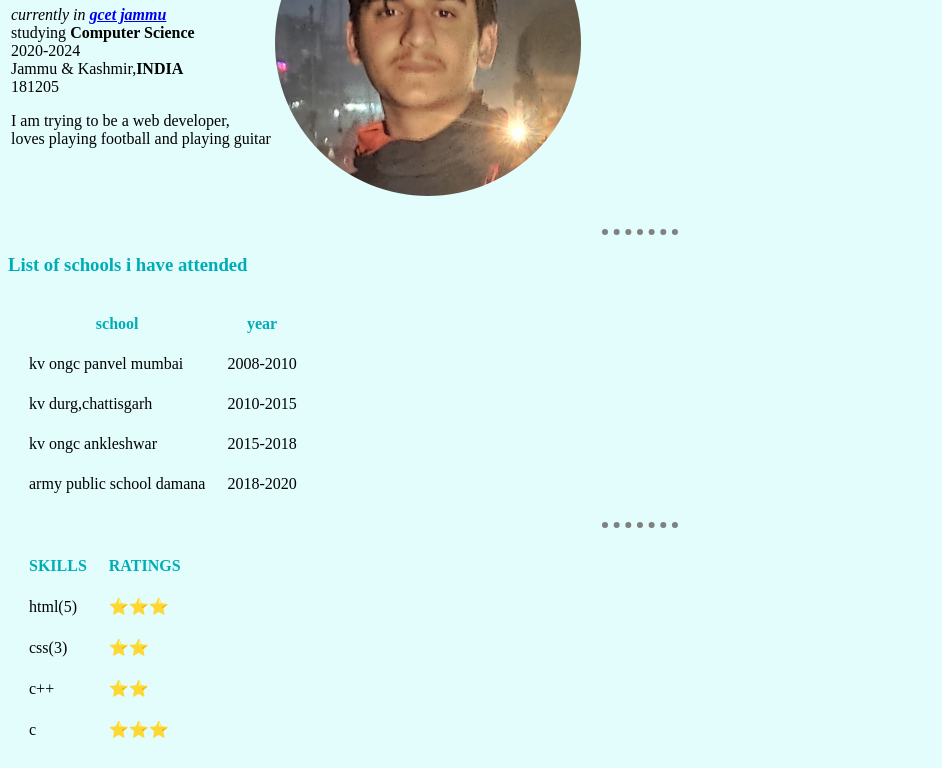
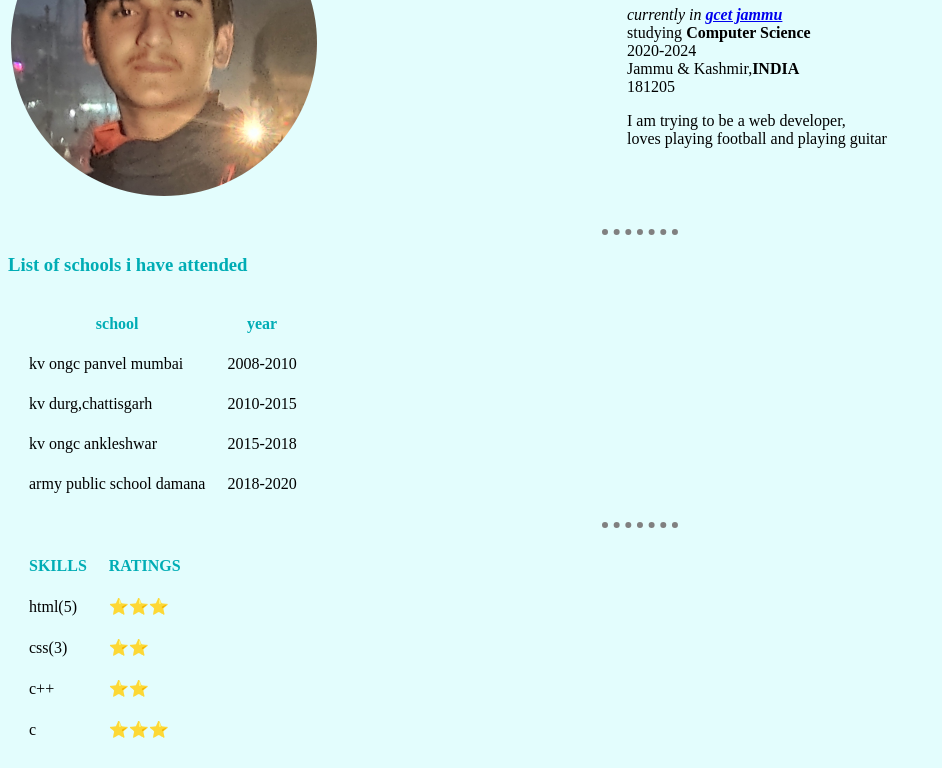
Before and after one commit to aryanbhat/cv, a plain HTML site: page index.html in a window 1280 px wide. Shown: the part 139-907 px from the top of the page, without its empty margins (0-942 px from the left). Drawn offline with Linux system fonts and the light colour scheme.

Commit message:
Add files via upload

```diff
--- a/index.html
+++ b/index.html
@@ -11,6 +11,7 @@
   <body>
     <table>
       <tr>
+        <td><img src="./circle-cropped.png" alt="aryan bhat's image"  ></td>
         <td><h1>Aryan Bhat</h1>
 
           <p>
@@ -22,7 +23,7 @@
             playing guitar
           </p> </td>
 
-        <td><img src="./circle-cropped.png" alt="aryan bhat's image" 2 ></td>
+
 
         <a href="#"><strong>home</strong></a>&nbsp;&nbsp;&nbsp;
         <a href="form.html" target="_blank"><strong>Contact me</strong></a><br>
```
